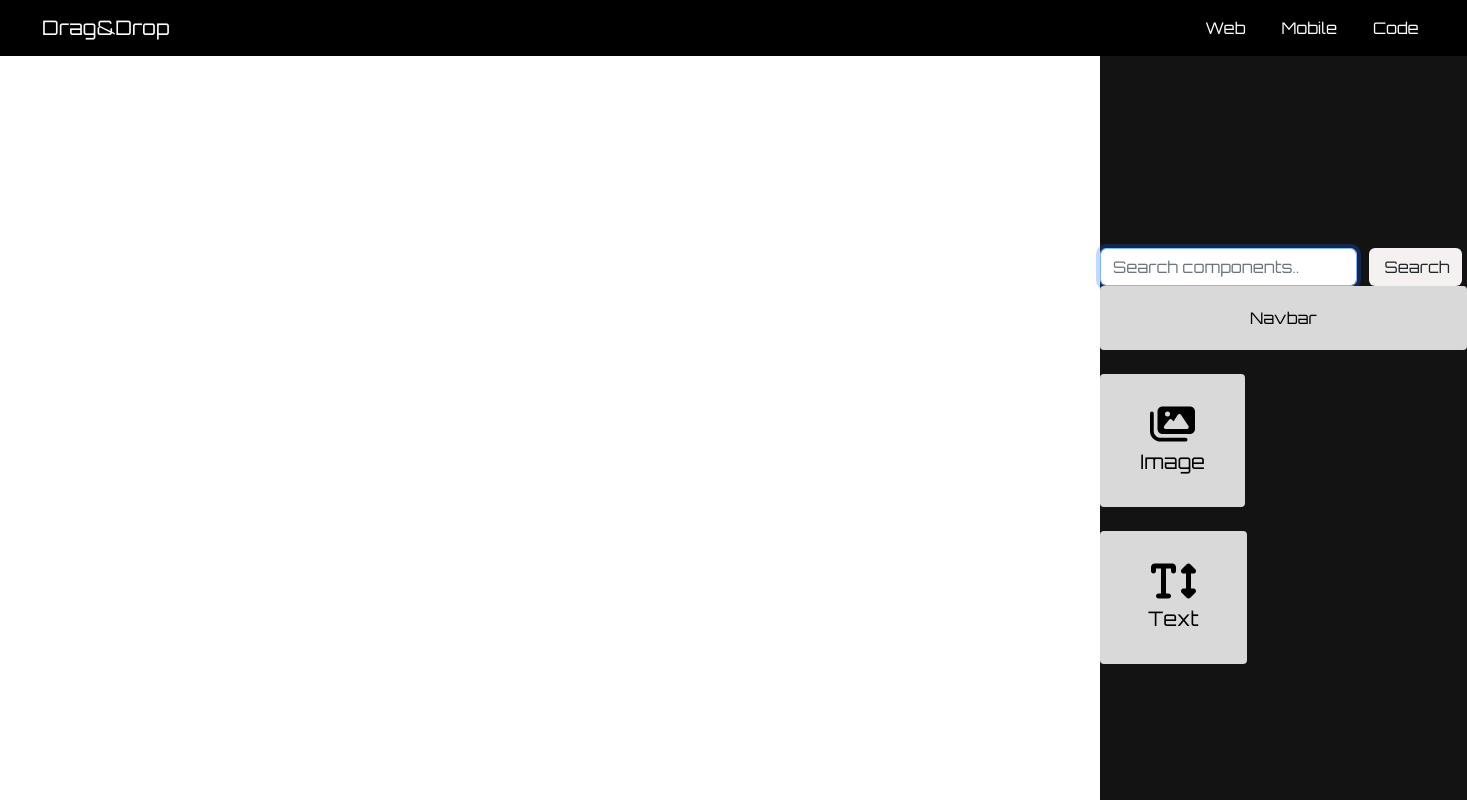
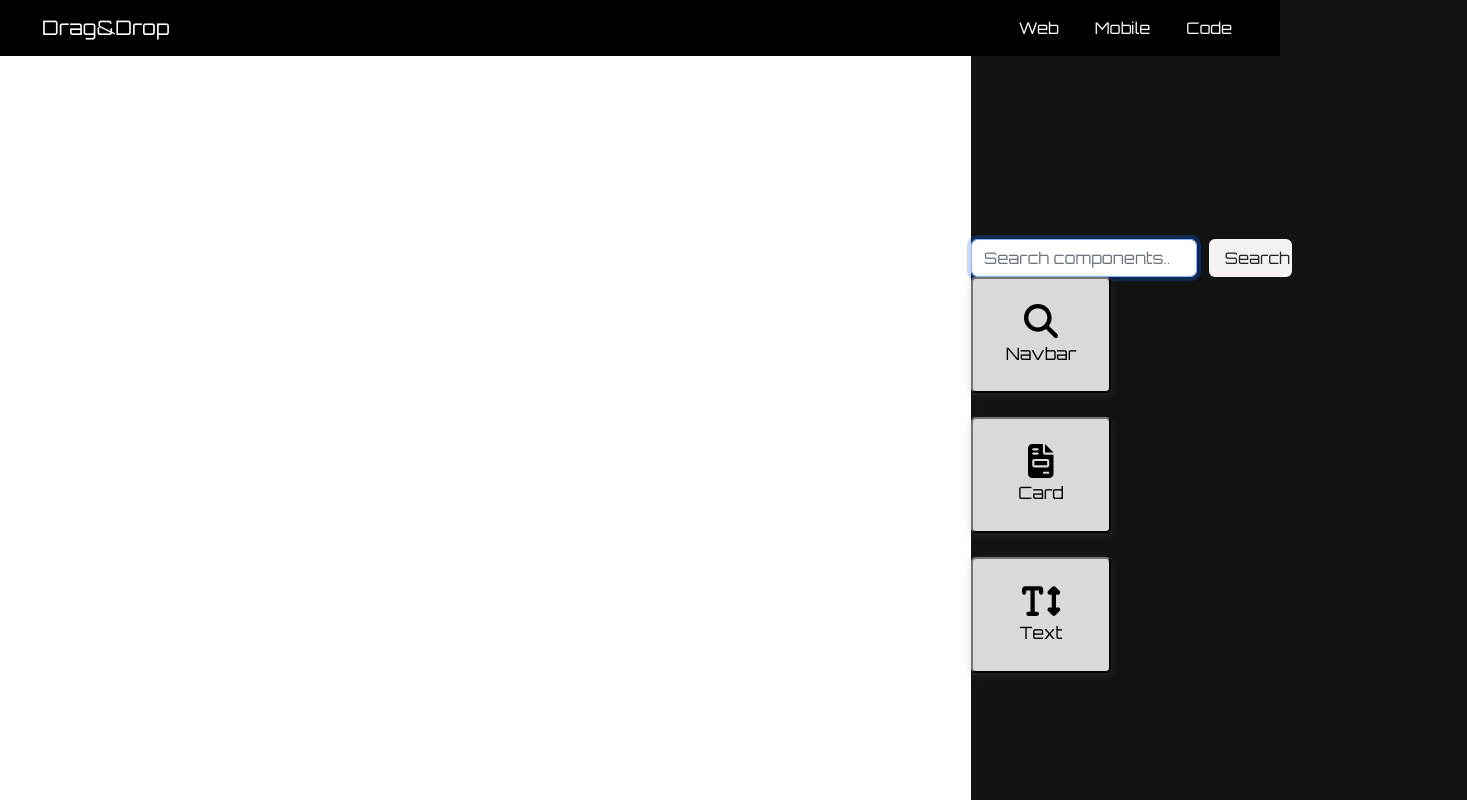
Before and after one commit to adetoye-dev/v42-geckos-team-14, a React (Create React App) app: page / in a window 1280 px wide. Shown: the top 800 px of the page, 1467 px wide, since content can reach past the window. Built offline with nearby package versions, Linux system fonts and the light colour scheme.

Commit message:
Changed css of menu buttons and added card as example component

```diff
--- a/src/App.css
+++ b/src/App.css
@@ -26,36 +26,23 @@ div {
   width: fit-content;
 }
 
-.c1 {
+.menu-buttons {
   color: black;
   position: relative;
   display: block;
   background-color: #D9D9D9;
-  padding: 20px 150px;
   user-select: none;
-  border-radius: 4px;
+  padding: 25px 25px;
+  width: 100%;
+  max-width: 140px;
+  box-sizing: border-box;
+  text-align: center;
+  font-size: 17px;
+  border-radius: 5px;
+  border-color: rgb(32, 32, 32);
+  box-shadow: rgba(103, 102, 102, 0.24) 0px 3px 8px;
 }
-
-.c2 {
-  color: black;
-  position: relative;
-  display: block;
-  background-color: #D9D9D9;
-  padding: 30px 40px;
-  user-select: none;
-  border-radius: 4px;
-}
-
-.c3 {
-  color: black;
-  position: relative;
-  display: block;
-  background-color: #D9D9D9;
-  padding: 30px 48px;
-  user-select: none;
-  border-radius: 4px;
-}
-pre {
+re {
   width: 1100px;
   height: 95vh;
   padding: 0;
--- a/src/components/Component.js
+++ b/src/components/Component.js
@@ -3,6 +3,8 @@ import useDragAndDrop from "../hooks/useDragAndDrop";
 import ComponentMenu from "./ComponentMenu";
 import useResizable from "../hooks/useResizable";
 import useDeleteComponent from "../hooks/useDeleteComponent";
+import Button from "react-bootstrap/Button";
+import Card from "react-bootstrap/Card";
 import "./Resizer.css";
 
 function Component(props) {
@@ -51,6 +53,17 @@ function Component(props) {
       ref={componentRef}
       onMouseDown={(e) => mouseDownHandler(e)}
     >
+      <Card style={{ width: "18rem" }}>
+        <Card.Img variant="top" src="holder.js/100px180" />
+        <Card.Body>
+          <Card.Title>Card Title</Card.Title>
+          <Card.Text>
+            Some quick example text to build on the card title and make up the
+            bulk of the card's content.
+          </Card.Text>
+          <Button variant="primary">Go somewhere</Button>
+        </Card.Body>
+      </Card>
       <ComponentMenu
         onResizeClick={activateResize}
         refId={componentRef}
@@ -58,7 +71,6 @@ function Component(props) {
         // onDeleteClick={useDelete(componentRef)}
         onDeleteClick={() => deleteClickHandler(props.id)}
       />
-      ExampleComponent
     </div>
   );
 }
--- a/src/components/ComponentList.js
+++ b/src/components/ComponentList.js
@@ -3,7 +3,7 @@ import Context from "./Context";
 import ExampleComponentTemplate from "./ExampleComponentTemplate";
 import useAddComponent from "../hooks/useAddComponent";
 import { FontAwesomeIcon } from "@fortawesome/react-fontawesome";
-import { faCopy, faFileCode, faFileImage, faImages } from "@fortawesome/free-solid-svg-icons";
+import { faAddressCard, faCopy, faFileCode, faFileImage, faFileInvoice, faFileLines, faFileShield, faFileSignature, faFolderBlank, faHandPointer, faImages, faMemory } from "@fortawesome/free-solid-svg-icons";
 import { faTextHeight } from "@fortawesome/free-solid-svg-icons";
 import SearchBar from "./SearchBar";
 import allcomponents from "../allcomponents"; // List of components to render
@@ -26,19 +26,23 @@ function ComponentList(props) {
     return (
       <section id="ComponentList" onClick={(e) => addComponent(e)}>
         <SearchBar />
-        <ExampleComponentTemplate className="c1" id="c1" text="Navbar" />
+        <ExampleComponentTemplate
+          className="c1 menu-buttons"
+          id="c1"
+          text="Navbar"
+        />
         <br />
-        <div className="c2 fs-5 text-center" id="c2">
-          <FontAwesomeIcon icon={faImages} size="2x"></FontAwesomeIcon>
+        <button className="c2 menu-buttons" id="c2">
+          <FontAwesomeIcon size="2x" icon={faFileInvoice}></FontAwesomeIcon>
           <br />
-          Image
-        </div>
+          <p className="m-0">Card</p>
+        </button>
         <br />
-        <div className="c3 fs-5 text-center" id="c3">
-          <FontAwesomeIcon icon={faTextHeight} size="2x"></FontAwesomeIcon>
+        <button className="c3 menu-buttons" id="c3">
+          <FontAwesomeIcon size="2x" icon={faTextHeight}></FontAwesomeIcon>
           <br />
-          Text
-        </div>
+          <p className="m-0">Text</p>
+        </button>
       </section>
     );
   if (showTab === "code")
--- a/src/components/ExampleComponentTemplate.js
+++ b/src/components/ExampleComponentTemplate.js
@@ -1,13 +1,19 @@
+import { faMagnifyingGlass } from "@fortawesome/free-solid-svg-icons";
+import { FontAwesomeIcon } from "@fortawesome/react-fontawesome";
+
+
 function ExampleComponentTemplate(props) {
   return (
-    <div
+    <button
       className={`${props.className}`}
       id={`${props.id}`}
       onClick={props.onClick}
       ref={props.refId}
     >
+      <FontAwesomeIcon size="2x" icon={faMagnifyingGlass}></FontAwesomeIcon>
+      <br />
       {props.text}
-    </div>
+    </button>
   );
 }
 
```
